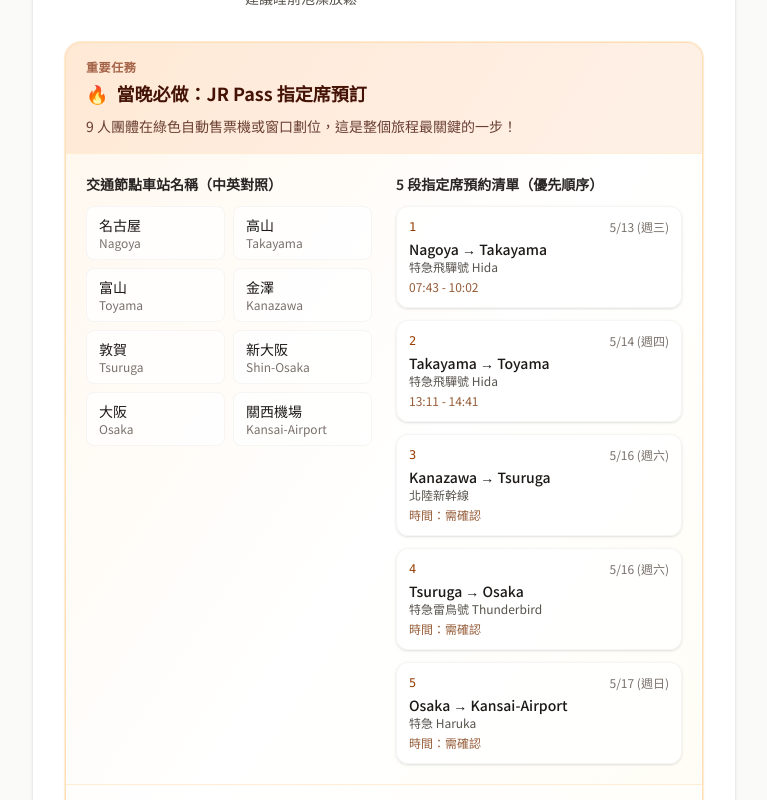
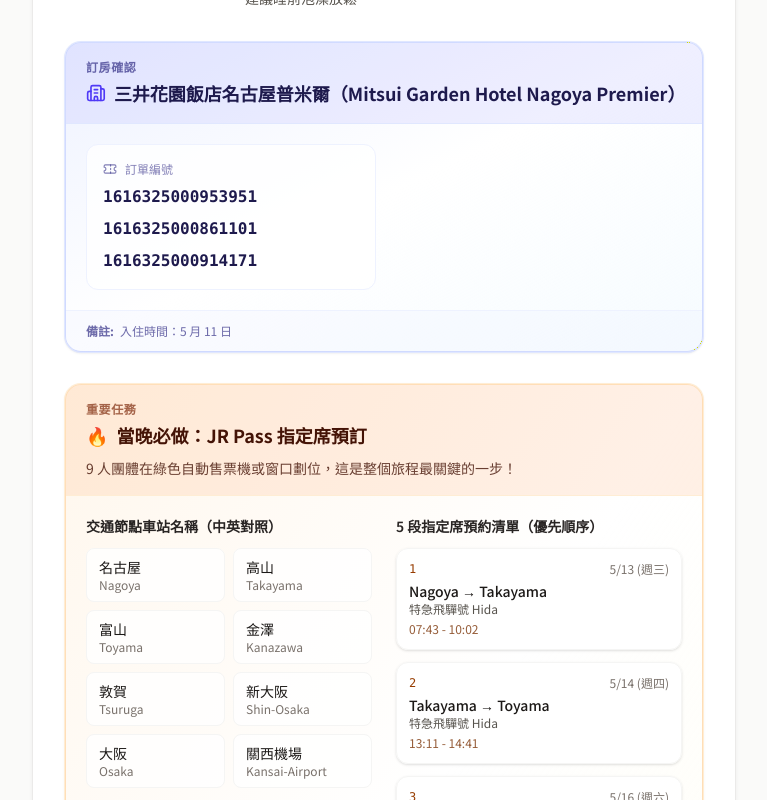
Before and after one commit to kuenjang/japantravel, a Next.js app: page / in a window 1280 px wide. Shown: the part 1700-2500 px from the top of the page, without its empty margins (256-1023 px from the left). Built offline with nearby package versions, Linux system fonts and the light colour scheme.

Commit message:
feat: add hotel booking cards for Mitsui and Meitetsu hotels with multiple order IDs

```diff
--- a/src/components/trip/TripItinerary.tsx
+++ b/src/components/trip/TripItinerary.tsx
@@ -5,6 +5,7 @@ import {
   Map,
   MapPin,
   Sparkles,
+  Ticket,
   Train,
 } from "lucide-react";
 import type { ReactNode } from "react";
@@ -21,6 +22,7 @@ import {
   type TripImage,
   type TripDay,
   type TripDayBlock,
+  type BookingInfo,
 } from "@/data/chubu-trip";
 
 function ScheduleList({ items }: { items: ScheduleItem[] }) {
@@ -233,6 +235,62 @@ function ImageGallery({
   );
 }
 
+function BookingCard({ data }: { data: BookingInfo }) {
+  return (
+    <div className="overflow-hidden rounded-2xl border border-indigo-200/80 bg-gradient-to-br from-indigo-50 via-white to-sky-50/60 shadow-sm ring-1 ring-indigo-100">
+      <div className="border-b border-indigo-100 bg-indigo-500/10 px-5 py-4">
+        <p className="text-xs font-semibold uppercase tracking-wider text-indigo-900/70">
+          訂房確認
+        </p>
+        <h3 className="mt-1 flex items-center gap-2 text-lg font-bold text-indigo-950">
+          <Building2 className="h-5 w-5 text-indigo-600" />
+          {data.hotel}
+        </h3>
+      </div>
+      <div className="grid gap-4 px-5 py-5 sm:grid-cols-2">
+        <div className="rounded-xl border border-indigo-50 bg-white/80 p-4">
+          <div className="flex items-center gap-2 text-xs font-medium text-indigo-900/60">
+            <Ticket className="h-3.5 w-3.5" />
+            訂單編號
+          </div>
+          <div className="mt-2 space-y-2">
+            {data.orderIds ? (
+              data.orderIds.map((id) => (
+                <div key={id} className="font-mono text-sm font-bold text-indigo-950 sm:text-base">
+                  {id}
+                </div>
+              ))
+            ) : (
+              <div className="font-mono text-lg font-bold text-indigo-950">
+                {data.orderId}
+              </div>
+            )}
+          </div>
+        </div>
+        {data.pinCode && (
+          <div className="rounded-xl border border-amber-50 bg-white/80 p-4">
+            <div className="flex items-center gap-2 text-xs font-medium text-amber-900/60">
+              <span className="text-sm">🔑</span>
+              PIN 碼
+            </div>
+            <div className="mt-1 font-mono text-lg font-bold text-amber-600">
+              {data.pinCode}
+            </div>
+          </div>
+        )}
+      </div>
+      {data.note && (
+        <div className="border-t border-indigo-50 bg-indigo-50/30 px-5 py-3">
+          <p className="text-xs text-indigo-900/70">
+            <span className="mr-1.5 font-bold">備註:</span>
+            {data.note}
+          </p>
+        </div>
+      )}
+    </div>
+  );
+}
+
 function BlockRenderer({ block }: { block: TripDayBlock }): ReactNode {
   switch (block.kind) {
     case "schedule":
@@ -277,6 +335,8 @@ function BlockRenderer({ block }: { block: TripDayBlock }): ReactNode {
           ) : null}
         </div>
       );
+    case "booking":
+      return <BookingCard data={block.data} />;
     case "appsHint":
       return (
         <div className="rounded-2xl border border-amber-100 bg-amber-50/60 px-5 py-4 text-sm leading-relaxed text-amber-950/85">
--- a/src/data/chubu-trip.ts
+++ b/src/data/chubu-trip.ts
@@ -36,6 +36,14 @@ export type ReserveRow = {
   timeNote: string;
 };
 
+export type BookingInfo = {
+  hotel: string;
+  orderId?: string;
+  orderIds?: string[];
+  pinCode?: string;
+  note?: string;
+};
+
 export type JrPassNight = {
   title: string;
   intro: string;
@@ -56,6 +64,7 @@ export type TripDayBlock =
   | { kind: "imageGallery"; title: string; images: TripImage[] }
   | { kind: "note"; emoji?: string; title: string; lines: string[] }
   | { kind: "twoColumnPlans"; titleA: string; titleB: string; bodyA: string[]; bodyB: string[] }
+  | { kind: "booking"; data: BookingInfo }
   | { kind: "appsHint"; lines: string[] };
 
 export type TripDay = {
@@ -188,6 +197,18 @@ export const days: TripDay[] = [
           },
         ],
       },
+      {
+        kind: "booking",
+        data: {
+          hotel: "三井花園飯店名古屋普米爾（Mitsui Garden Hotel Nagoya Premier）",
+          orderIds: [
+            "1616325000953951",
+            "1616325000861101",
+            "1616325000914171",
+          ],
+          note: "入住時間：5 月 11 日",
+        },
+      },
       { kind: "jrPass", data: jrPassNight },
       {
         kind: "note",
@@ -265,10 +286,18 @@ export const days: TripDay[] = [
           },
         ],
       },
+      {
+        kind: "booking",
+        data: {
+          hotel: "名鐵大飯店（Meitetsu Grand Hotel）",
+          orderId: "1616329174987500",
+          note: "入住時間：5 月 12 日開始",
+        },
+      },
     ],
     accommodation: { name: "名鐵大飯店（Meitetsu Grand Hotel）" },
     footerNote:
-      "訂單編號：1616330365061725。9 人團體行程，包含往返接送與行李運送服務。建議比集合時間早 15 分鐘抵達，以免在巨大的名古屋車站內迷路。",
+      "訂單編號：1616329174987500。9 人團體行程，包含往返接送與行李運送服務。建議比集合時間早 15 分鐘抵達，以免在巨大的名古屋車站內迷路。",
   },
   {
     day: 3,
```
